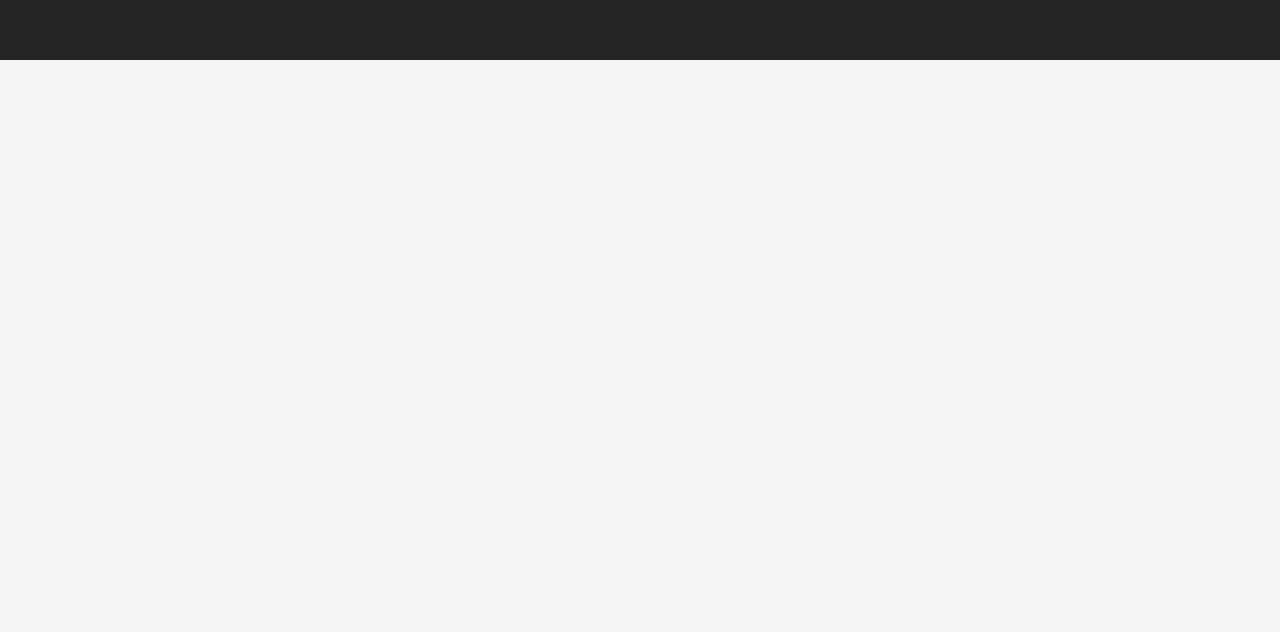
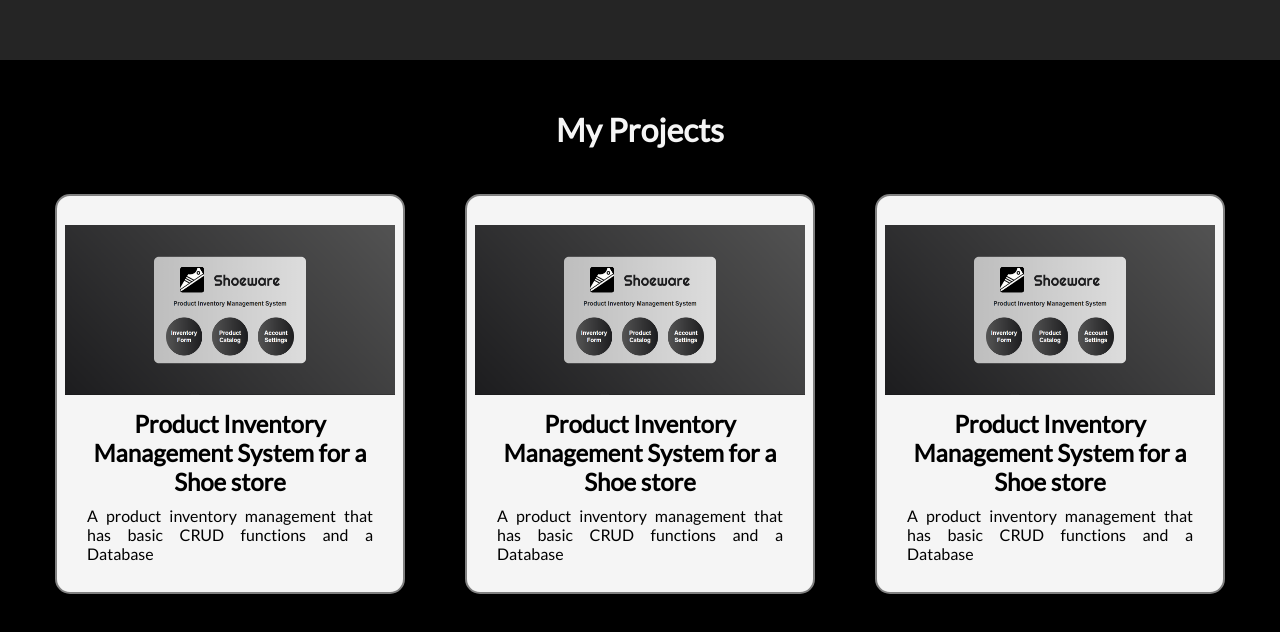
Before and after one commit to rafimps18/Portfolio, a React (Vite) app: page / in a window 1280 px wide. Shown: the part 720-1352 px from the top of the page. Before the commit the page ends 800 px from the top, so only its background shows below. Built offline with nearby package versions, Linux system fonts and the light colour scheme.

Commit message:
Added a projects component for projects section

```diff
--- a/src/App.tsx
+++ b/src/App.tsx
@@ -1,9 +1,10 @@
 import Header from "./components/header/Header";
 import Profile from "./components/profile/Profile";
+import Projects from "./components/projects/Projects";
 
 function App() {
   return (
-    <><Header></Header><Profile></Profile></>
+    <><Header></Header><Profile></Profile><Projects/></>
   );
 }
 
--- a/src/components/header/Header.css
+++ b/src/components/header/Header.css
@@ -1,7 +1,6 @@
 .header {
   background-color: #0e1116;
   width: 100vw;
-  height: 100%;
   display: flex;
   justify-content: space-between;
   align-items: center;
--- a/src/components/header/Header.tsx
+++ b/src/components/header/Header.tsx
@@ -9,7 +9,7 @@ const Header = () => {
             </div>
             <nav className="nav-container">
                 <ul>
-                    <li><a href="#">My Projects</a></li>
+                    <li><a href="#my_projects">My Projects</a></li>
                     <li><a href="#">Contact Me</a></li>
                     <li><a href="https://github.com/rafimps18">My Github</a></li>
                 </ul>
--- a/src/components/profile/Profile.css
+++ b/src/components/profile/Profile.css
@@ -30,6 +30,7 @@ h1 {
     margin-bottom: 15px;
 }
 
+
 .profile-left {
   background-color: inherit;
   display: flex;
@@ -37,12 +38,12 @@ h1 {
   align-items: center;
   justify-content: center;
   text-align: center;
-  width: 50%;
+  width: 25vw;
 }
 
 .profile-right {
   background-color: inherit;
-  width: 50%;
+  width: 25vw;
 }
 
 .profile-pic {
--- /dev/null
+++ b/src/components/project-card/ProjectCard.css
@@ -0,0 +1,44 @@
+.project-card-main {
+    background-color: black;
+    margin: 20px 30px;
+}
+
+.project-card {
+    display: flex;
+    flex-direction: column;
+    align-items: center;
+    justify-content: center;
+    background-color: whitesmoke;
+    border: 2px grey solid;
+    border-radius: 15px;
+    height: 400px;
+    width: 350px;
+    padding: 20px 10px;
+}
+
+.project-card:hover{
+    border: 3px rgb(44, 153, 255) solid;
+}
+
+.project-image {
+    height: fit-content;
+}
+
+.project-image img {
+    width: 330px;
+    height: 170px;
+}
+
+img:hover {
+    border: rgb(44, 153, 255) 1px solid;
+}
+
+h2 {
+    text-align: center;
+    margin: 10px 0;
+}
+
+p {
+    text-align: justify;
+    margin: 0 20px;
+}
--- /dev/null
+++ b/src/components/project-card/ProjectCard.tsx
@@ -0,0 +1,27 @@
+import './ProjectCard.css'
+
+type ProjectCardProps = {
+    imgsrc: string;
+    projectName: string;
+    projectDetails: string;
+}
+
+const ProjectCard = ({ imgsrc, projectName, projectDetails }: ProjectCardProps) => {
+    return (
+        <>
+        <div className="project-card-main">
+            <div className="project-card">
+                <div className="project-image">
+                    <a href='https://github.com/rafimps18/ShoeWare-PIMS'>
+                        <img src={imgsrc}/>
+                    </a>
+                </div>
+                <h2>{projectName}</h2>
+                <p>{projectDetails}</p>
+            </div>
+        </div>
+        </>
+    );
+};
+
+export default ProjectCard;
--- /dev/null
+++ b/src/components/projects/Projects.css
@@ -0,0 +1,25 @@
+.projects-container-main {
+    width: 100vw;
+    background-color: black;
+    display: flex;
+    flex-direction: column;
+    align-items: center;
+    justify-content: center;
+    padding: 40px 40px;
+}
+
+h1 {
+    text-align: center;
+}
+
+.projects-header {
+    margin: 10px 0px;
+    background-color: inherit;
+    color: whitesmoke;
+}
+
+.projects-catalog {
+    display: flex;
+    flex-direction: row-reverse;
+    background-color: inherit;
+}
--- /dev/null
+++ b/src/components/projects/Projects.tsx
@@ -0,0 +1,32 @@
+
+import ProjectCard from '../project-card/ProjectCard';
+import './Projects.css';
+
+const Projects = () => {
+    return (
+        <div id="my_projects" className="projects-container-main">
+            <div className="projects-header">
+                <h1>My Projects</h1>
+            </div>
+            <div className="projects-catalog">
+                <ProjectCard
+                imgsrc=".\src\components\assets\SW-PIMS.png"
+                projectName="Product Inventory Management System for a Shoe store"
+                projectDetails="A product inventory management that has basic CRUD functions and a Database"
+                />
+                <ProjectCard
+                imgsrc=".\src\components\assets\SW-PIMS.png"
+                projectName="Product Inventory Management System for a Shoe store"
+                projectDetails="A product inventory management that has basic CRUD functions and a Database"
+                />
+                <ProjectCard
+                imgsrc=".\src\components\assets\SW-PIMS.png"
+                projectName="Product Inventory Management System for a Shoe store"
+                projectDetails="A product inventory management that has basic CRUD functions and a Database"
+                />
+            </div>
+        </div>
+    );
+};
+
+export default Projects;
--- a/src/index.css
+++ b/src/index.css
@@ -7,4 +7,5 @@
   background-color: whitesmoke;
   font-family: Lato, sans-serif;
   list-style: none;
+  overflow-x: hidden;
 }
```
Also changed, not shown: src/components/assets/SW-PIMS.png (added).
